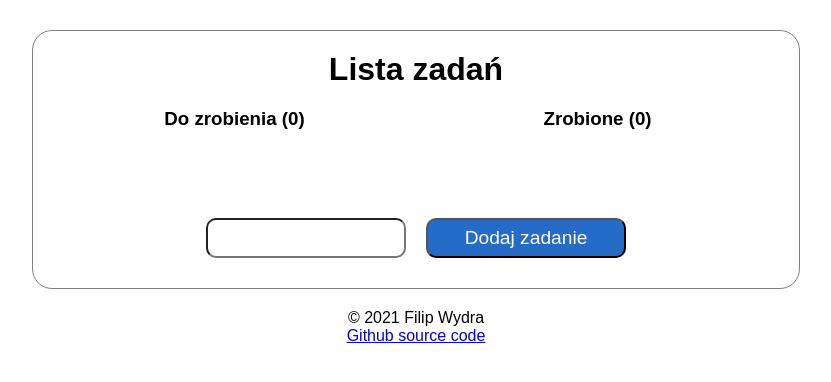
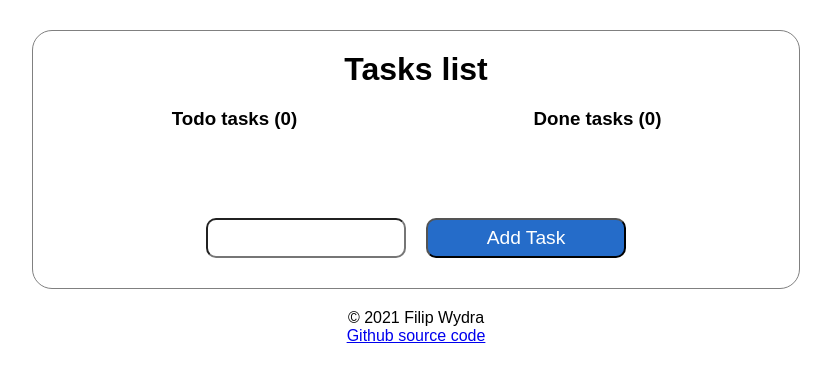
Before and after one commit to villagef/tasks_app, a React (Create React App) app: page / in a window 1280 px wide. Shown: the top 382 px of the page, without its empty margins (224-1055 px from the left). Built offline with nearby package versions, Linux system fonts and the light colour scheme.

Commit message:
switch to english

```diff
--- a/src/App.js
+++ b/src/App.js
@@ -73,10 +73,10 @@ function App() {
   return (
     <>
     <div className="app">
-      <h1>Lista zadań</h1>
+      <h1>Tasks list</h1>
       <div className="listsWrapper">
         <div className="col-left">
-          <h3>Do zrobienia ({todoTasks.length})</h3>
+          <h3>Todo tasks ({todoTasks.length})</h3>
           <ul>
             {todoTasks.map((task) => (
               <Task task={task} handleCheck={handleCheck} isDone={task.isDone}/>
@@ -84,7 +84,7 @@ function App() {
           </ul>
         </div>
         <div className="col-right">
-          <h3>Zrobione ({doneTasks.length})</h3>
+          <h3>Done tasks ({doneTasks.length})</h3>
           <ul>
             {doneTasks.map((task) => (
               <Task task={task} handleCheck={handleCheck} isDone={task.isDone}/>
@@ -101,7 +101,7 @@ function App() {
             className="input"
           />
           <button onClick={handleSubmit} type="submit" className="button">
-            Dodaj zadanie
+            Add Task
           </button>
         </form>
       </div>
```
